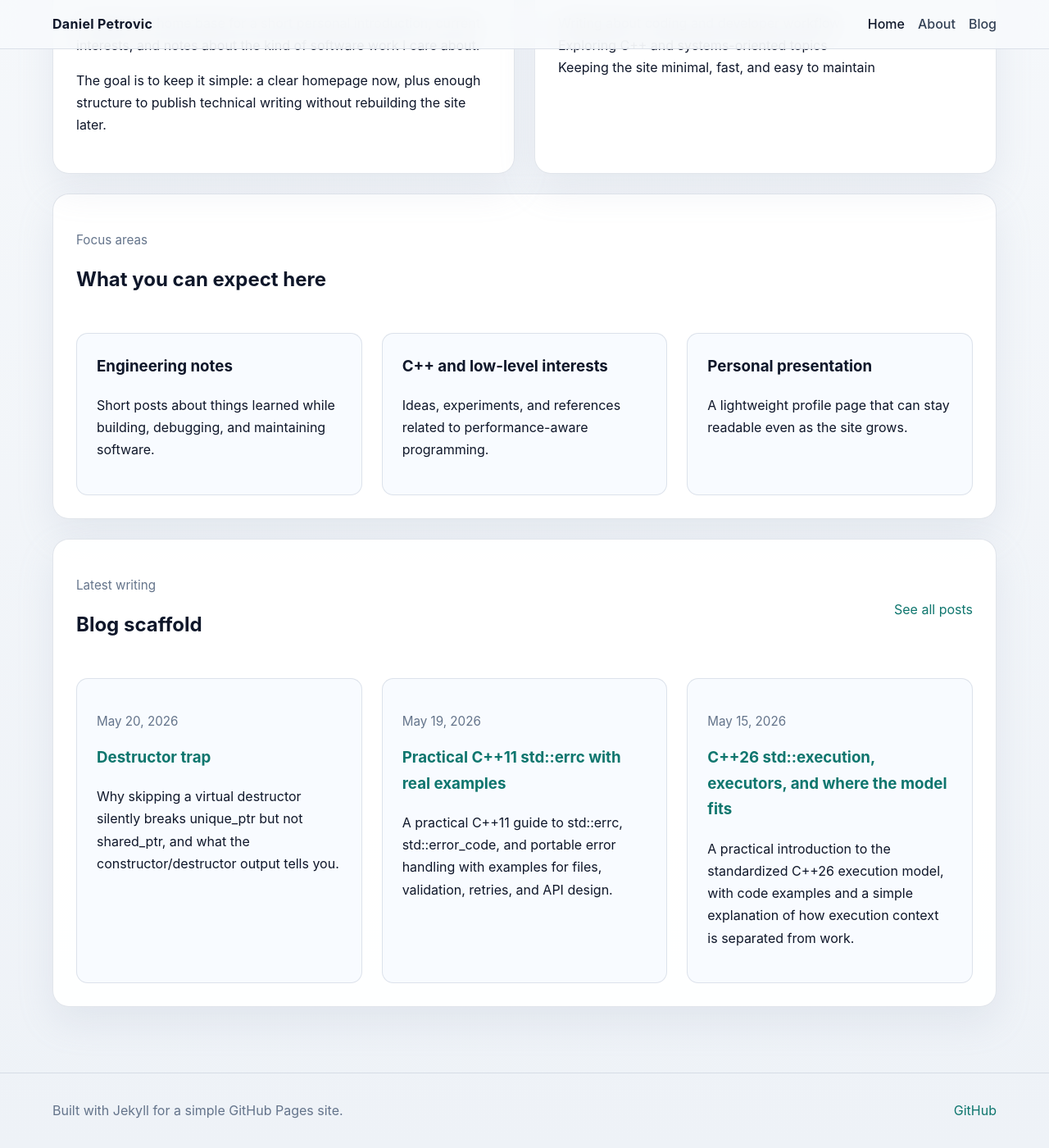
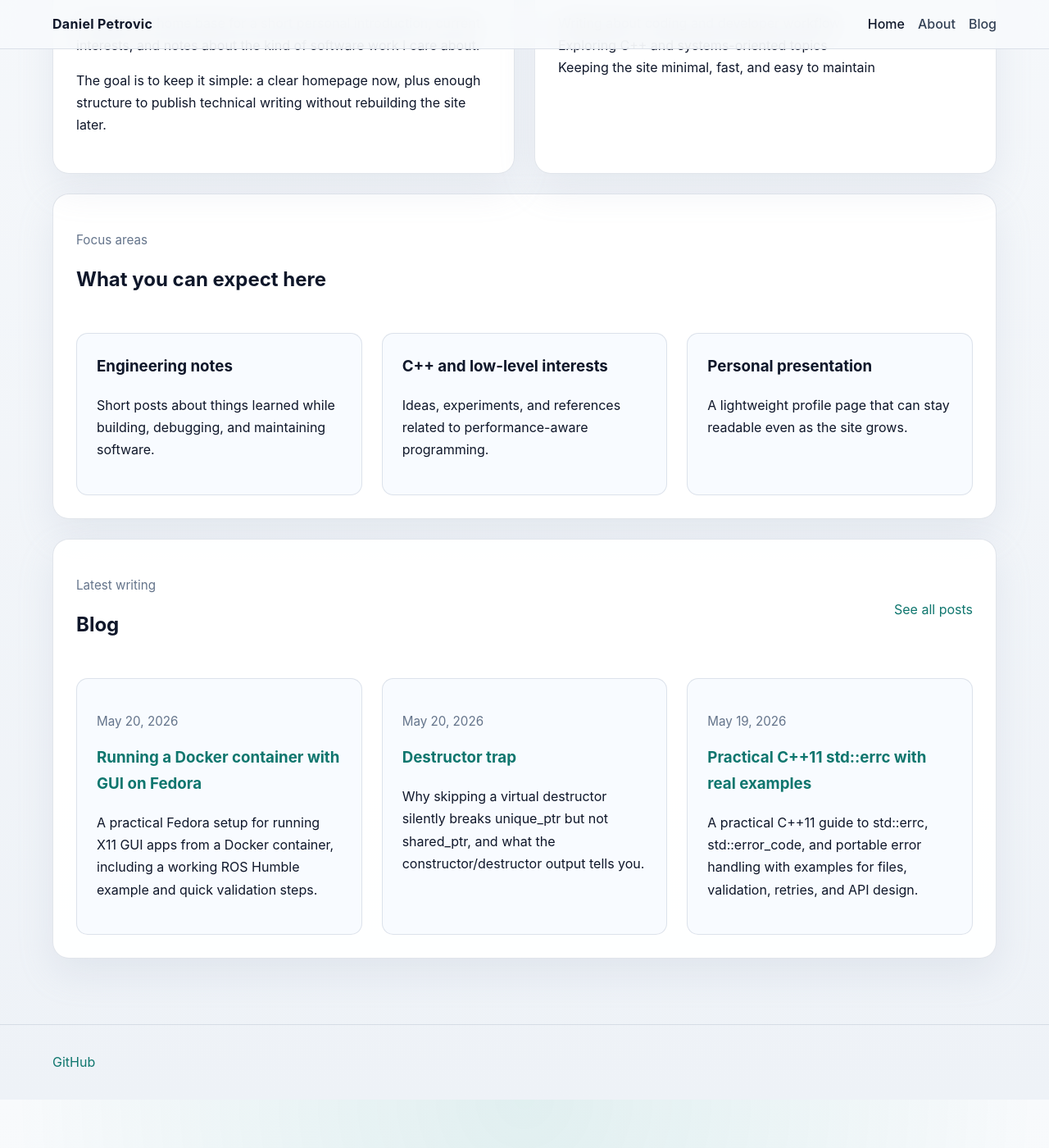
Before and after one commit to daniel-petrovic/daniel-petrovic.github.io, a Jekyll site: the page built from index.md, in a window 1280 px wide and 1400 px high, scrolled down 641 px. Shown: the whole window at 82% size. Built offline with Jekyll 4.4.1, drawn with Linux system fonts in a browser that asks for light colours; some of the changed lines change nothing that is shown.

Commit message:
Running GUI capable docker on fedora

````diff
--- a/_layouts/default.html
+++ b/_layouts/default.html
@@ -28,7 +28,6 @@
 
       <footer class="site-footer">
         <div class="container site-footer-inner">
-          <p>Built with Jekyll for a simple GitHub Pages site.</p>
           <p><a href="https://github.com/daniel-petrovic">GitHub</a></p>
         </div>
       </footer>
--- /dev/null
+++ b/_posts/2026-05-20-running-gui-docker-fedora.md
@@ -0,0 +1,141 @@
+---
+title: Running a Docker container with GUI on Fedora
+description: A practical Fedora setup for running X11 GUI apps from a Docker container, including a working ROS Humble example and quick validation steps.
+date: 2026-05-20 16:10:00 +0200
+tags:
+  - docker
+  - fedora
+  - linux
+  - gui
+  - ros
+---
+
+Running GUI apps from Docker on Fedora can be annoying because you usually need more than just `-e DISPLAY=$DISPLAY`.
+
+For me, the following command worked with a `ros:humble` container:
+
+```sh
+docker run -it --rm \
+  --privileged \
+  --net=host \
+  --ipc=host \
+  -e DISPLAY=$DISPLAY \
+  -e QT_QPA_PLATFORM=xcb \
+  -e XAUTHORITY=/root/.Xauthority \
+  -v $HOME/.Xauthority:/root/.Xauthority:ro \
+  -v /tmp/.X11-unix:/tmp/.X11-unix:rw \
+  ros:humble
+```
+
+## What this setup is doing
+
+- `-it` keeps the container interactive and attaches a TTY, which is useful when you want a shell and want to run test commands manually.
+- `--rm` removes the container after exit so you do not keep around disposable test containers.
+- `--privileged` gives the container broad access to host devices and kernel capabilities. It is much less restrictive than a normal container and can help when GUI, device, or shared-memory related permissions get in the way.
+- `--net=host` puts the container on the host network stack instead of an isolated Docker network. For desktop and ROS tooling, this can remove a whole class of networking issues.
+- `--ipc=host` shares the host IPC namespace with the container. Some GUI apps and ROS-related tools behave better with this because they can use the host shared-memory setup directly.
+- `-e DISPLAY=$DISPLAY` tells GUI apps which X server display to connect to.
+- `-e QT_QPA_PLATFORM=xcb` forces Qt apps to use the X11 backend through XCB. If you skip this, some Qt applications may pick an unsuitable platform plugin and fail to start correctly.
+- `-e XAUTHORITY=/root/.Xauthority` tells X11 clients inside the container where to find the authority file with the authentication cookie.
+- `-v $HOME/.Xauthority:/root/.Xauthority:ro` mounts your host X11 authority file into the container so the root user inside the container can present the same cookie to the X server.
+- `-v /tmp/.X11-unix:/tmp/.X11-unix:rw` shares the X11 Unix domain socket directory with the container so GUI apps can actually connect to the host X server.
+
+This is not the most locked-down setup, but it is a practical one when the goal is simply to get a Linux GUI app running inside the container on Fedora.
+
+## What `.Xauthority` is
+
+The `.Xauthority` file stores X11 authentication cookies.
+
+When a GUI app wants to connect to your display, the X server does not just trust any local process automatically. It expects the client to present a matching cookie. That is why simply mounting `/tmp/.X11-unix` is often not enough on its own: the socket gives the container a path to the server, but `.Xauthority` gives it the credentials.
+
+In this setup:
+
+- the host file is `$HOME/.Xauthority`,
+- it gets mounted into the container at `/root/.Xauthority`,
+- and `XAUTHORITY=/root/.Xauthority` tells programs inside the container where to look.
+
+That combination matters because the container is running as `root`, not as your host user.
+
+## One extra step I needed on Fedora
+
+I also had to run this on the host:
+
+```sh
+xhost +SI:localuser:root
+```
+
+This command tells the X server:
+
+> allow the local user `root` to connect
+
+The important part is `SI:localuser:root`:
+
+- `SI` means *server interpreted* address,
+- `localuser:root` means the local Unix user named `root`.
+
+This helped because the process inside the container was running as `root`, and from the X server's point of view that local user access still mattered.
+
+Even with `.Xauthority` mounted, X11 access control can still be the piece that blocks the connection. `xhost +SI:localuser:root` relaxes that policy specifically for the local `root` user, which is narrower and safer than something broad like `xhost +`.
+
+If you want to remove that permission later, use:
+
+```sh
+xhost -SI:localuser:root
+```
+
+## Test a simple GUI first
+
+Before debugging your real app, test X11 itself.
+
+If needed, run the `xhost` command on the host first:
+
+```sh
+xhost +SI:localuser:root
+```
+
+Inside the container:
+
+```sh
+apt update
+apt install -y x11-apps
+xclock
+```
+
+If `xclock` opens, the basic X11 path is working.
+
+You can also try:
+
+```sh
+xeyes
+```
+
+That is a good sanity check before moving on to bigger GUI applications such as ROS tools.
+
+If `xclock` or `xeyes` fails with an error like "Can't open display" or an authorization error, the problem is usually one of these:
+
+- `DISPLAY` is wrong,
+- `.Xauthority` is missing or mounted to the wrong path,
+- or the X server is still denying access and needs the `xhost +SI:localuser:root` step.
+
+## Why this is useful
+
+When you are trying to run tools like `rviz2`, simulator frontends, or other desktop applications from a container, it helps to separate the problem into two parts:
+
+1. Can the container talk to the host display server?
+2. Does the actual application start once basic X11 access works?
+
+That is why starting with `xclock` or `xeyes` is worth it. If those do not open, the issue is usually the display bridge, not the application itself.
+
+## Security note
+
+This setup is useful for local development and testing, but it is intentionally permissive:
+
+- `--privileged` greatly expands what the container can do,
+- `--net=host` removes network isolation,
+- and `xhost +SI:localuser:root` explicitly grants X server access to local root.
+
+That can be fine for a trusted local container you are debugging, but it should not be your default pattern for arbitrary images.
+
+## Final thought
+
+If you are on Fedora and need a quick working baseline for Docker GUI apps, this command is a good starting point. It is especially useful when a plain `docker run -e DISPLAY=$DISPLAY ...` setup is not enough and you just want a containerized GUI to appear on screen first.
--- a/index.md
+++ b/index.md
@@ -67,7 +67,7 @@ permalink: /
   <div class="section-header">
     <div>
       <p class="eyebrow">Latest writing</p>
-      <h2>Blog scaffold</h2>
+      <h2>Blog</h2>
     </div>
     <a href="{{ '/blog/' | relative_url }}">See all posts</a>
   </div>
````
Also changed, not shown: 1 other file.
